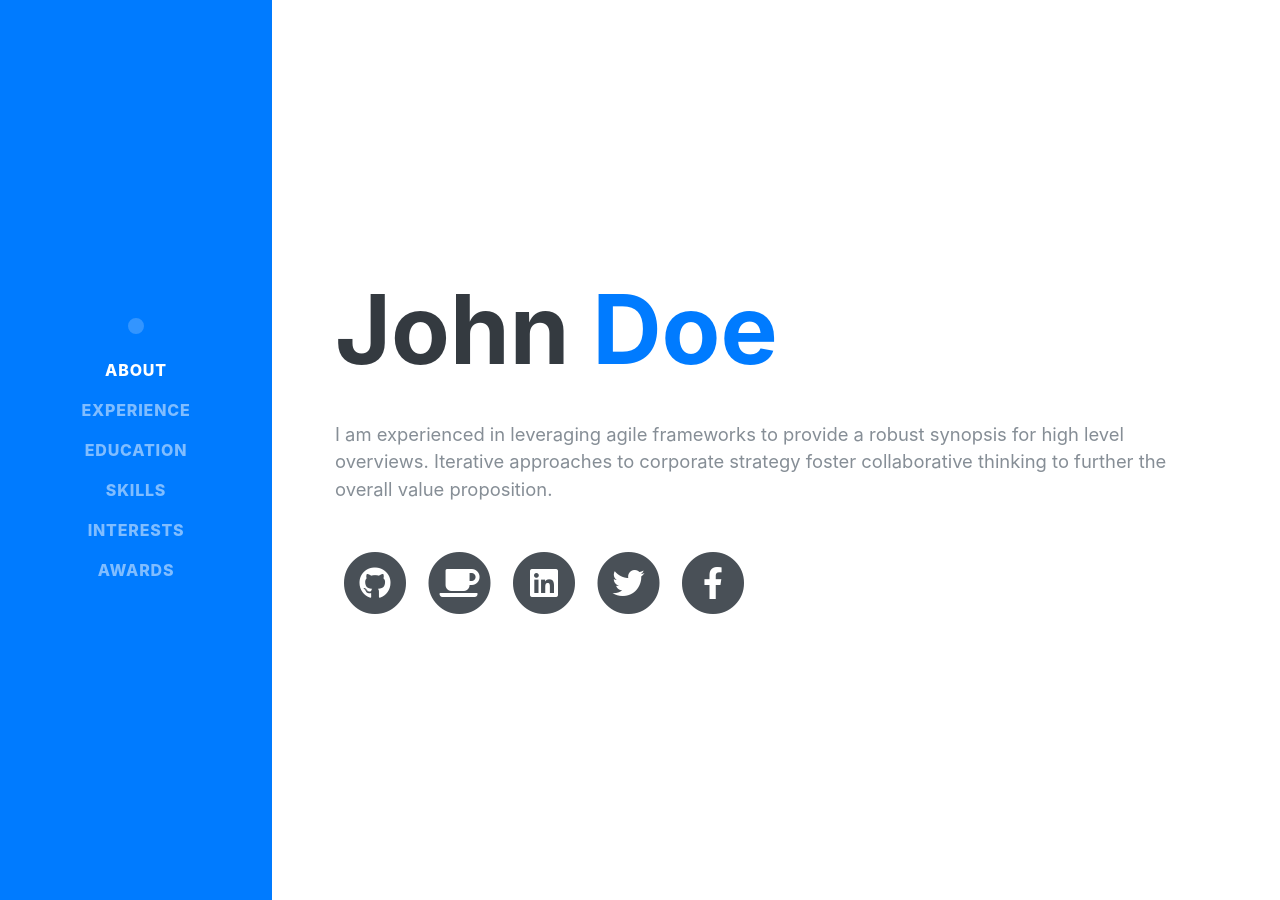
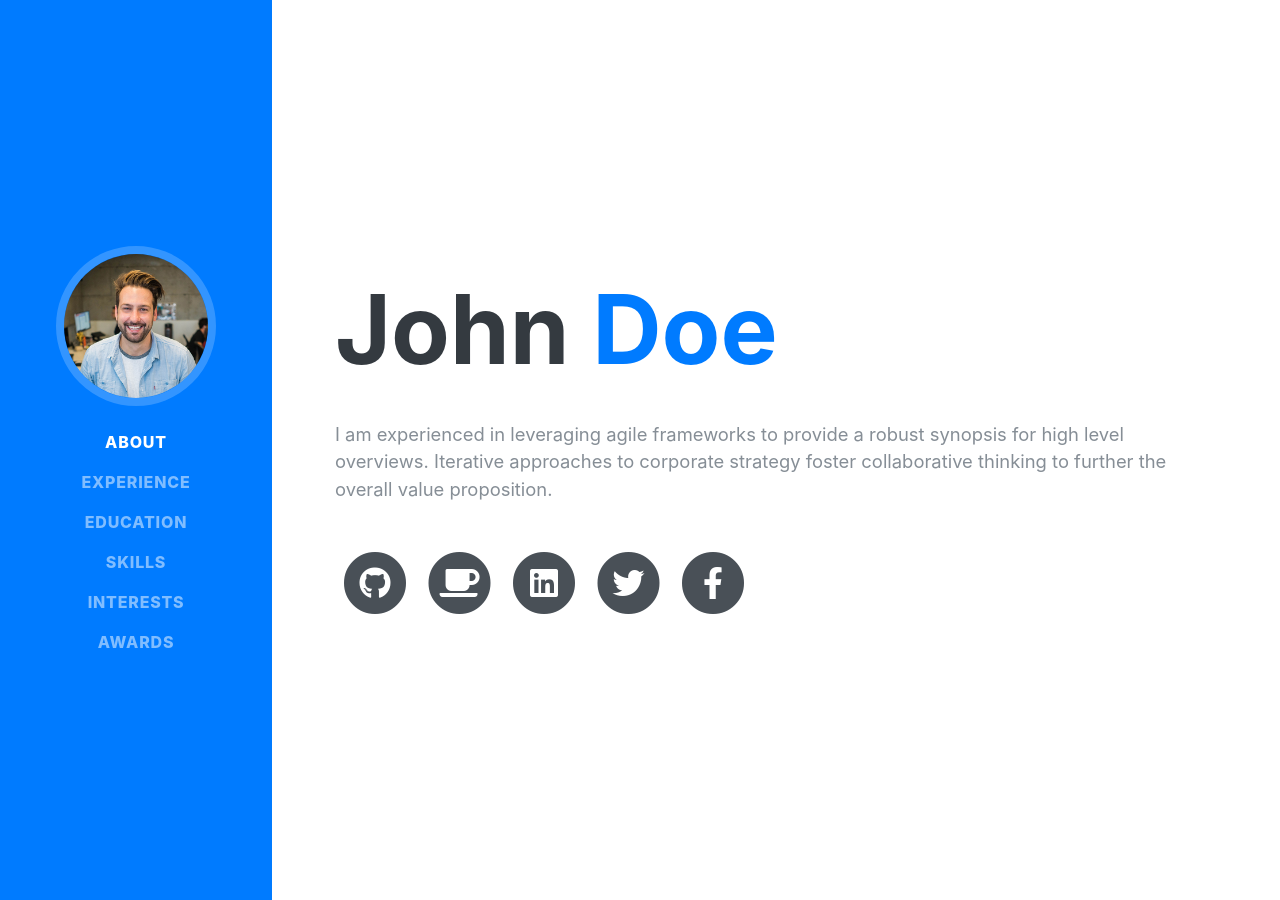
Before and after one commit to williamhatcher/resume-template, a Jekyll site: the page built from index.html, in a window 1280 px wide and 900 px high. Built offline with Jekyll 4.4.1, drawn with Linux system fonts in a browser that asks for light colours; nearby versions of some CDN libraries; some web fonts are replaced.

Commit message:
Added default image

```diff
--- a/_includes/navigation.html
+++ b/_includes/navigation.html
@@ -2,7 +2,7 @@
     <a class="navbar-brand js-scroll-trigger" href="#page-top">
         <span class="d-block d-lg-none">{{site.first_name}} {{site.last_name}}</span>
         <span class="d-none d-lg-block">
-        <img class="img-fluid img-profile rounded-circle mx-auto mb-2" src="img/profile.jpg" alt="">
+        <img class="img-fluid img-profile rounded-circle mx-auto mb-2" src="assets/img/profile.jpg" alt="">
       </span>
     </a>
     <button class="navbar-toggler" type="button" data-toggle="collapse" data-target="#navbarSupportedContent" aria-controls="navbarSupportedContent" aria-expanded="false" aria-label="Toggle navigation">
```
Also changed, not shown: assets/img/profile.jpg (added).
